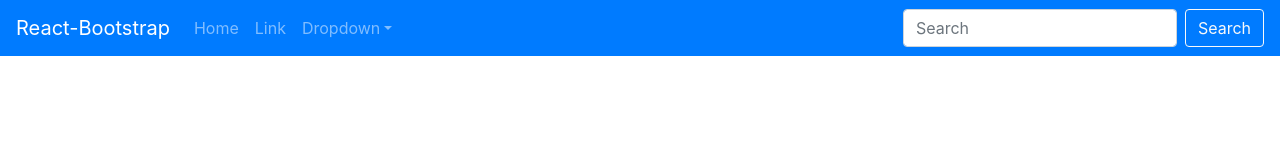
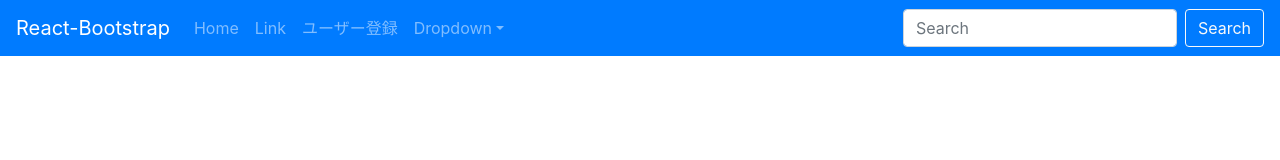
Before and after one commit to kbc18a11/AItoke_front, a React (Create React App) app: page / in a window 1280 px wide. Shown: the top 160 px of the page. Built offline with nearby package versions, Linux system fonts and the light colour scheme.

Commit message:
update : ユーザー登録(/rigister)を項目に追加

```diff
--- a/src/components/navber/DefaultNavigationbar.js
+++ b/src/components/navber/DefaultNavigationbar.js
@@ -12,6 +12,7 @@ export default class DefaultNavigationbar extends Component {
                     <Nav className="mr-auto">
                         <Nav.Link href="#home">Home</Nav.Link>
                         <Nav.Link href="#link">Link</Nav.Link>
+                        <Nav.Link href="/register">ユーザー登録</Nav.Link>
                         <NavDropdown title="Dropdown" id="basic-nav-dropdown">
                             <NavDropdown.Item href="#action/3.1">Action</NavDropdown.Item>
                             <NavDropdown.Item href="#action/3.2">Another action</NavDropdown.Item>
```
